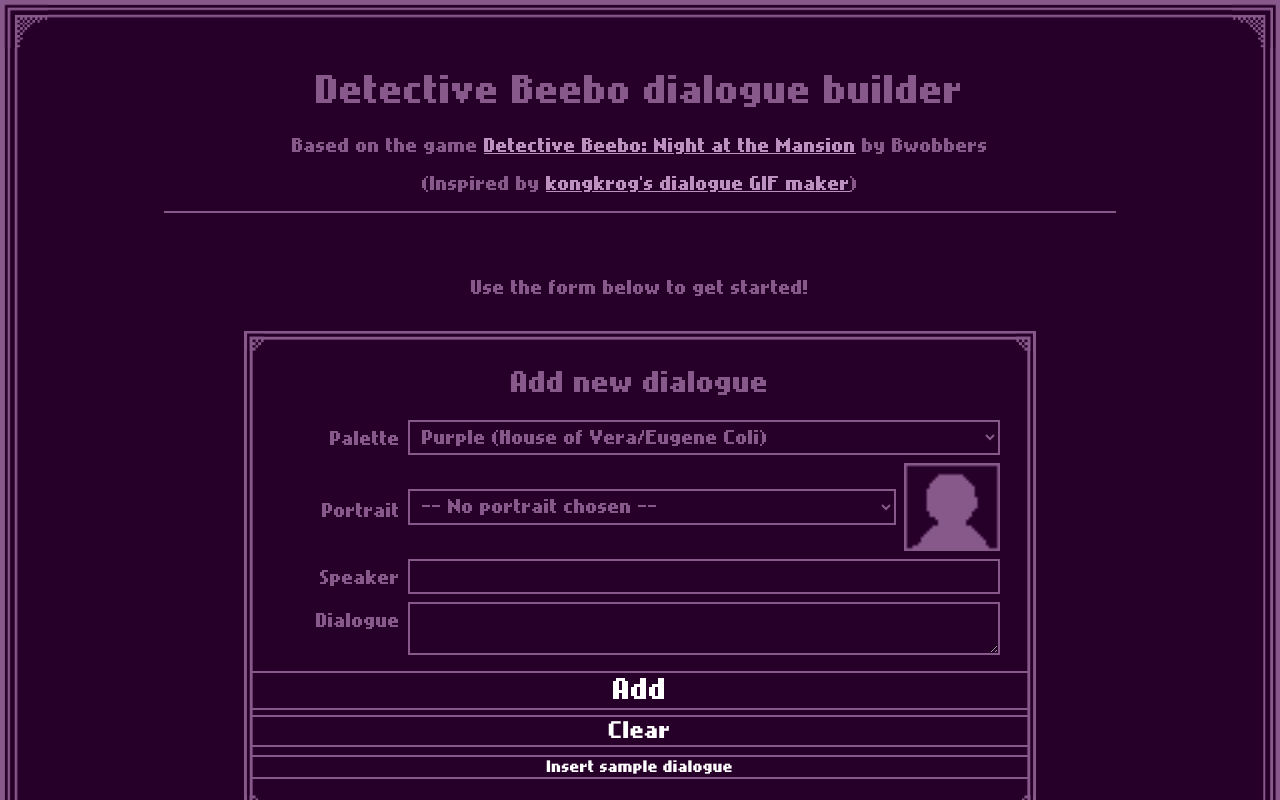
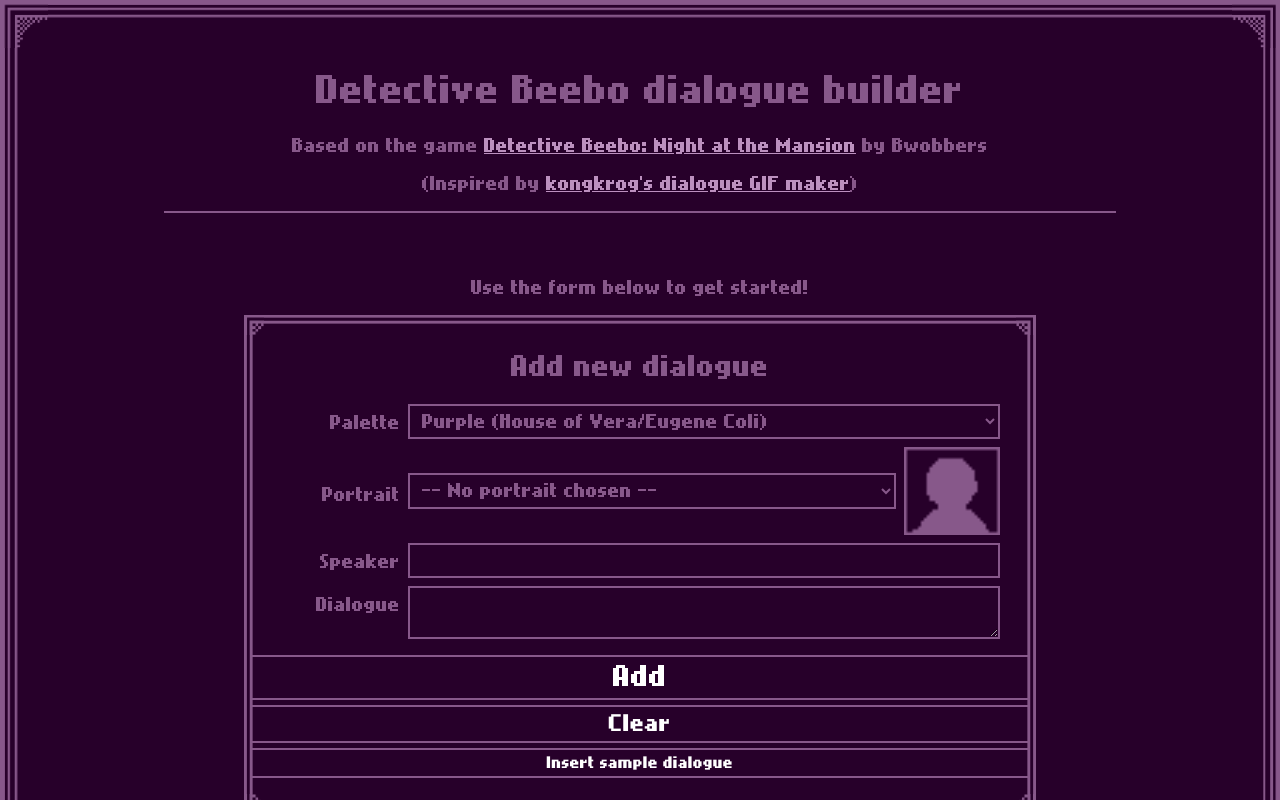
Before and after one commit to wovenstarlight/beebo-dialogue, a React (Create React App) app: page / in a window 1280 px wide. Shown: the top 800 px of the page. Built offline with nearby package versions, Linux system fonts and the light colour scheme.

Commit message:
Minor spacing adjustments

```diff
--- a/src/styles/App.css
+++ b/src/styles/App.css
@@ -138,6 +138,8 @@ body {
 	width: 59.5em;
 	margin-inline: auto;
 
+	#dialogues { padding-block: 2em }
+
 	#clearall {
 		display: block;
 		font: inherit;
--- a/src/styles/BaseForm.css
+++ b/src/styles/BaseForm.css
@@ -1,5 +1,4 @@
 .dialogueform {
-	margin-block-start: 2em;
 	margin-inline: 5em;
 	padding-block: 1em;
 	border: 1.25em solid transparent;
@@ -56,10 +55,7 @@
 		grid-template-columns: var(--labelwidth) 1fr auto;
 		align-items: center;
 
-
-		.portrait {
-			width: 6em;
-		}
+		.portrait { width: 6em }
 	}
 
 	#inputdialogue {
@@ -75,19 +71,18 @@
 		border-inline: none;
 		font-family: inherit;
 		margin-inline: -0.75rem;
+		padding-block: 0.25rem;
 		cursor: pointer;
 
 		&:is(:hover, :focus) {
 			background-color: var(--text-house);
 		}
+		& + button { margin-block-start: -0.2rem }
 
 		&.submitbtn {
 			font-size: 1.5em;
 			margin-block-start: 0.5rem;
 		}
-		&.resetbtn {
-			font-size: 1.2em;
-			margin-block-start: -0.2rem;
-		}
+		&.resetbtn { font-size: 1.2em }
 	}
 }
```
